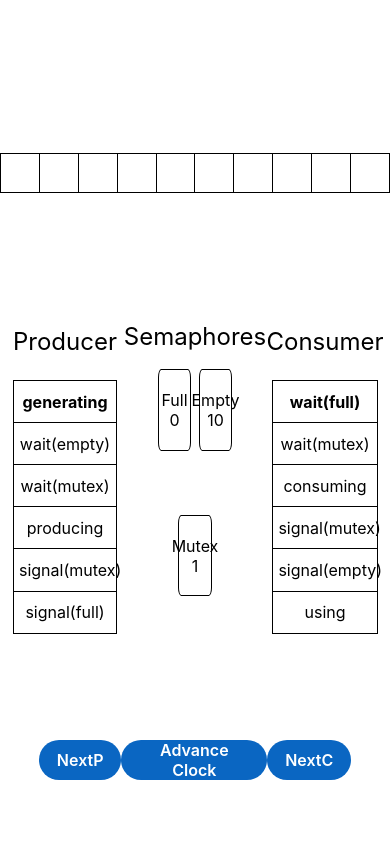
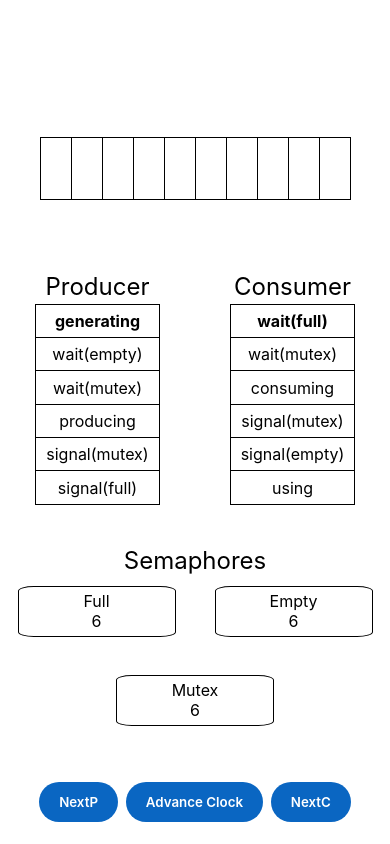
Before and after one commit to virtual-labs/exp-bounded-buffer-iiith, a website built with webpack: page experiment/simulation/index.html in a window 390 px wide. Built offline with nearby package versions, Linux system fonts and the light colour scheme.

Commit message:
made responsive for phone size

```diff
--- a/experiment/simulation/index.html
+++ b/experiment/simulation/index.html
@@ -5,7 +5,13 @@
     <meta http-equiv="X-UA-Compatible" content="IE=edge">
     <meta name="viewport" content="width=device-width, initial-scale=1.0">
     <title>Bounded Buffer Problem</title>
-    <link rel="stylesheet" href="./dist/styles.css">
+    <link rel="stylesheet"
+              media="screen and (max-width: 900px)"
+              href="./dist/small_screen.css">
+    <link rel="stylesheet"
+                media="screen and (min-width: 501px)"
+                href="./dist/large_screen.css">
+    <link rel="stylesheet" href="./dist/style.css">
   </head>
   <body>
       <main>
@@ -61,6 +67,23 @@
               </table>
             </section>
           </section>
+          <section class="semaphores_ph">
+            <p class="sems_head">Semaphores</p>
+            <section class="sems_body">
+              <section class="semaphore">
+                <p class="name">Full</p>
+                <p class="value"id="full">6</p>
+              </section>
+              <section class="semaphore">
+                <p class="name">Empty</p>
+                <p class="value" id="empty">6</p>
+              </section>
+              <section class="semaphore">
+                <p class="name">Mutex</p>
+                <p class="value" id="mutex">6</p>
+              </section>
+            </section>
+          </section>
         </section>
         <section class="controls">
           <button class="button-18" role="button" id="nextP">NextP</button>
```
Also changed, not shown: experiment/simulation/dist/large_screen.css, experiment/simulation/dist/small_screen.css (added), experiment/simulation/dist/style.css (added).
